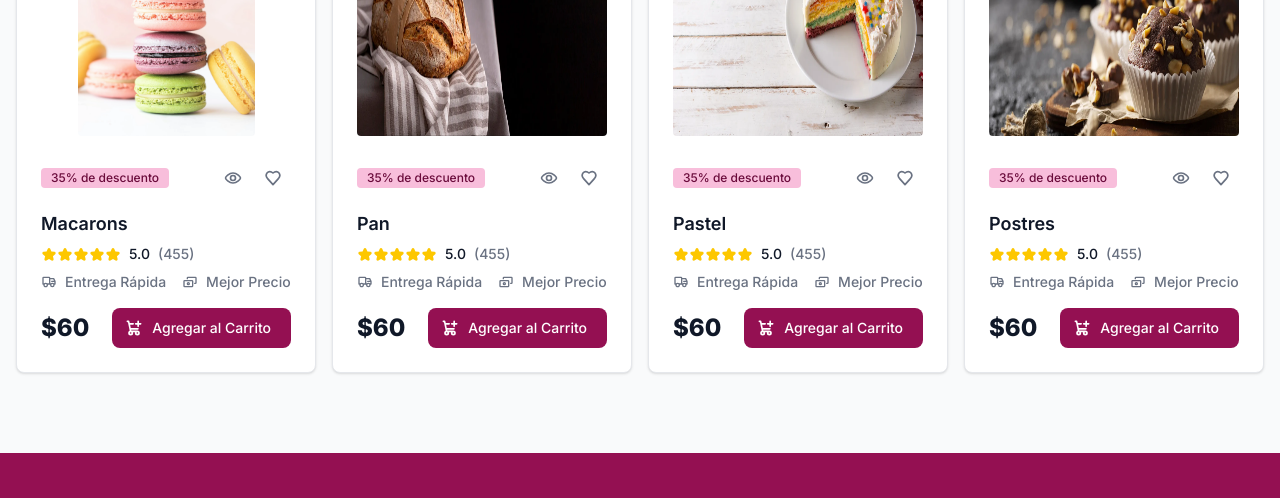
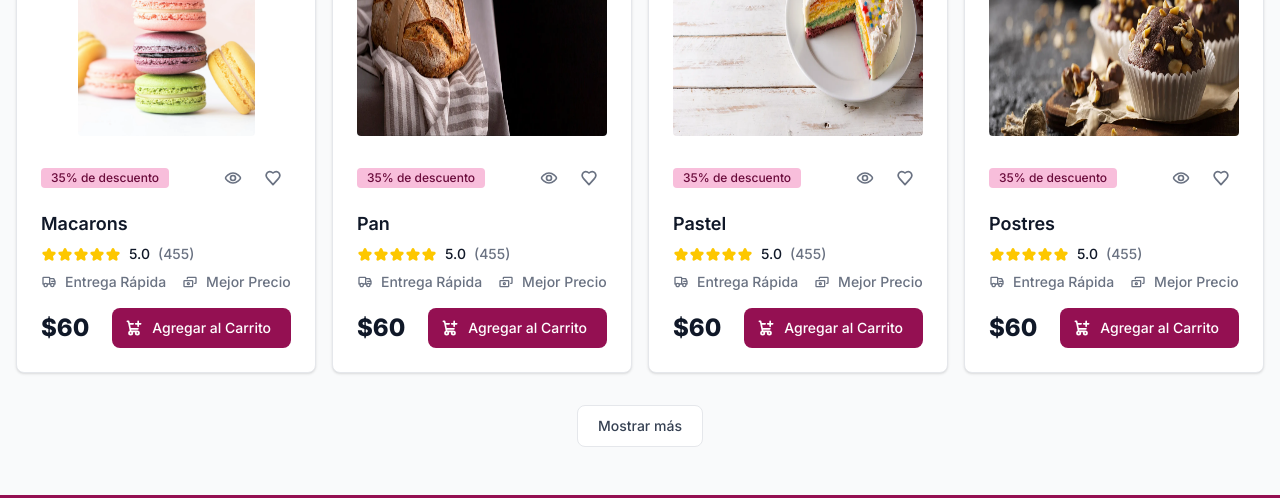
Before and after one commit to Dreizack97/CookieAndCake, a website: page src/products.html in a window 1280 px wide. Shown: the part 907-1405 px from the top of the page. Drawn offline with nearby package versions, Linux system fonts and the light colour scheme; files that its build step writes are made by us from their sources.

Commit message:
feat(productos): Botón de Carga
Agrega botón para añadir más contenido de productos a la vista.

```diff
--- a/src/products.html
+++ b/src/products.html
@@ -1060,6 +1060,9 @@
             </div>
           </div>
         </div>
+        <div class="w-full text-center">
+          <button type="button" class="hover:text-cookie-700 rounded-lg border border-gray-200 bg-white px-5 py-2.5 text-sm font-medium text-gray-700 hover:bg-gray-100 focus:z-10 focus:ring-4 focus:ring-gray-100 focus:outline-none">Mostrar más</button>
+        </div>
       </section>
     </main>
     <!-- === Pie de Página === -->
```
